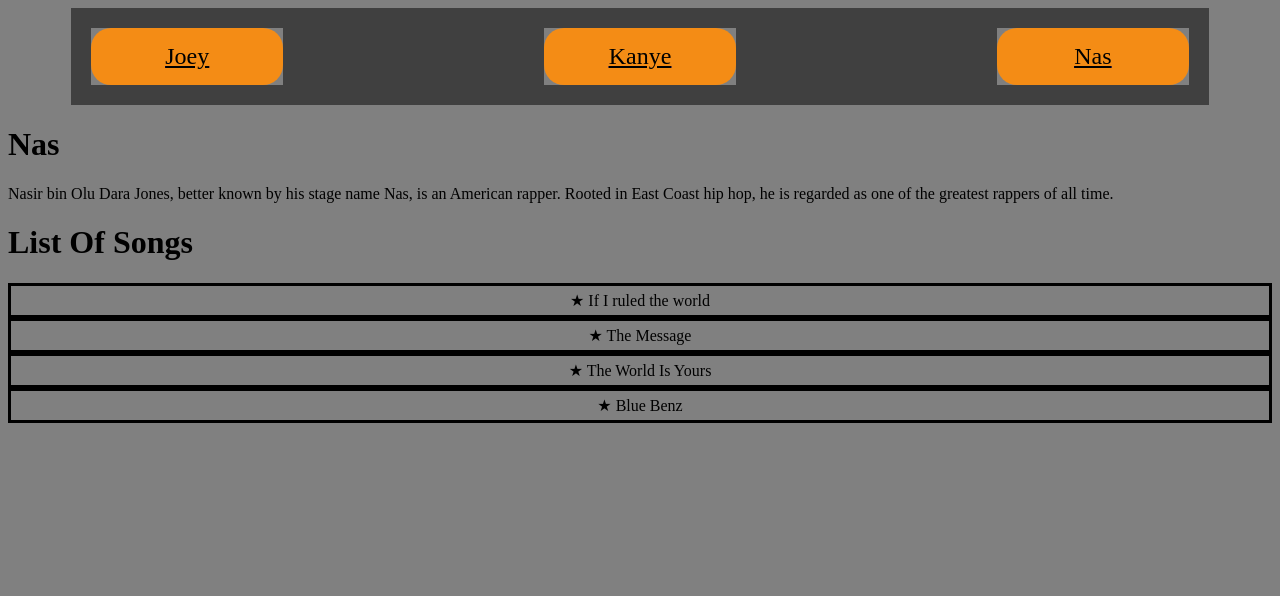
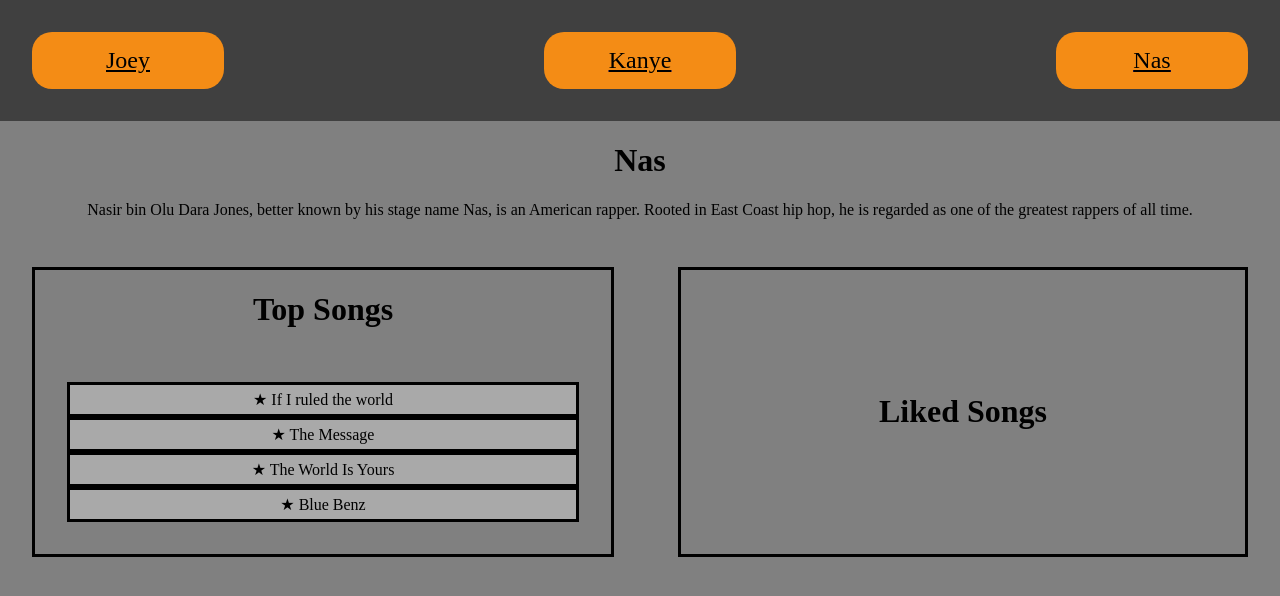
Before and after one commit to Leehamb99/music-project, a React (Create React App) app: page /Nas in a window 1280 px wide. Shown: the top 596 px of the page. Built offline with nearby package versions, Linux system fonts and the light colour scheme.

Commit message:
minor formatting

```diff
--- a/src/App.js
+++ b/src/App.js
@@ -9,7 +9,6 @@
     <>
         <Header />
         <Routes>
-            {/* <Route path="/" element= {<Home />}> </Route> */}
             <Route path="Joey" element= {<Joey />}> </Route>
             <Route path="Kanye" element= {<Kanye />}> </Route>
             <Route path="Nas" element= {<Nas />}> </Route>
--- /dev/null
+++ b/src/components/ArtistCard/index.js
@@ -0,0 +1,20 @@
+import React from 'react';
+import styled from 'styled-components';
+
+const Header = styled.div `
+    text-align: center;
+
+`
+
+
+const ArtistCard = (props) => {
+    return(
+        <Header>
+            <h1>{props.name}</h1>
+            <p>{props.description}</p>
+        </Header>
+    )
+
+}
+
+export default ArtistCard;
--- /dev/null
+++ b/src/components/CardSplitter/index.js
@@ -0,0 +1,11 @@
+import React from 'react'
+
+
+
+const CardSplitter = () => {
+  return (
+    <div>Top songs</div>
+  )
+}
+
+export default CardSplitter
--- /dev/null
+++ b/src/components/LikedSongs/index.js
@@ -0,0 +1,9 @@
+import React from 'react'
+
+const LikedSongs = () => {
+  return (
+    <div>LikedSongs</div>
+  )
+}
+
+export default LikedSongs
--- a/src/components/SongCard/SongCard.js
+++ /dev/null
@@ -1,15 +0,0 @@
-import React from 'react';
-
-
-const SongCard = (props) => {
-    return(
-        <div>
-            <h1>{props.name}</h1>
-            <p>{props.description}</p>
-            <h1>List Of Songs</h1>
-        </div>
-    )
-
-}
-
-export default SongCard;
--- a/src/components/SongSection/SongSection.js
+++ b/src/components/SongSection/SongSection.js
@@ -1,6 +1,8 @@
 import React from 'react';
 import styled from "styled-components";
 import { default as LikeButton } from '../LikeButton'
+
+
 
 const Song = styled.div`
     border-style: solid;
@@ -16,9 +18,7 @@
 const SongList = (props) => {
     return(
         <>
-
            <Song> <LikeButton /> {props.song} </Song>
-
         </>
     )
 }
--- a/src/components/index.js
+++ b/src/components/index.js
@@ -1,2 +1,4 @@
 export { default as SongList } from './SongSection/SongSection'
-export { default as SongCard } from './SongCard/SongCard'
+export { default as ArtistCard } from './ArtistCard'
+export { default as CardSplitter } from './CardSplitter'
+export { default as LikedSongs } from './LikedSongs'
--- a/src/layout/Header/index.js
+++ b/src/layout/Header/index.js
@@ -4,12 +4,12 @@
 
 const Navbar = styled.nav`
     display: flex;
+    flex-grow: 1;
     justify-content: space-between;
     font-size: 1.5rem;
     background-color: #404040;
-    padding: 20px;
-    margin-left: 5%;
-    margin-right: 5%;
+    padding: 2.5vw;
+
 `;
 
 const NavbarItem = styled.div`
--- a/src/pages/Joey/index.js
+++ b/src/pages/Joey/index.js
@@ -2,12 +2,36 @@
 import styled from 'styled-components'
 
 import { SongList } from '../../components';
-import { SongCard } from '../../components';
+import { ArtistCard } from '../../components';
+
+const BigContainer = styled.div`
+
+    display: flex;
+    flex-direction: row;
+
+
+`
+
 
 const Wrapper = styled.div`
     background: darkgrey;
     text-align: center;
+    width: 40vw;
+    margin: 2.5vw;
+    color: #f48c15;
 `;
+
+const Container = styled.div`
+    display: flex;
+    flex-direction: column;
+    justify-content: center;
+    align-items: center;
+    border-style: solid;
+    border-color: black;
+    text-align: center;
+    margin: 2.5vw;
+    width: 47.5vw;
+`
 
 
 const Joey = () => {
@@ -19,20 +43,32 @@
     }
 
     const renderSongs = (Artist.songs).map((song, idx) => {
-            return(
-                <SongList key = {idx} song= {song} />
+        return (
+            <SongList key={idx} song={song} />
         )
+
+
     })
-        return(
+    return (
         <>
 
-                <SongCard  name={Artist.name} description={Artist.description}/>
+            <ArtistCard name={Artist.name} description={Artist.description} />
+            <BigContainer>
+
+                <Container>
+                    <h1>Top Songs</h1>
                     <Wrapper>
 
                         {renderSongs}
 
                     </Wrapper>
 
+                </Container>
+                <Container>
+                    <h1>Liked Songs</h1>
+                </Container>
+
+            </BigContainer>
 
         </>
     )
--- a/src/pages/Kanye/index.js
+++ b/src/pages/Kanye/index.js
@@ -2,37 +2,72 @@
 import styled from 'styled-components'
 
 import { SongList } from '../../components';
-import { SongCard } from '../../components';
+import { ArtistCard } from '../../components';
+
+const BigContainer = styled.div`
+
+    display: flex;
+    flex-direction: row;
+
+
+`
+
 
 const Wrapper = styled.div`
     background: darkgrey;
     text-align: center;
-    width: 40%;
-    margin: 2.5%;
+    width: 40vw;
+    margin: 2.5vw;
     color: #f48c15;
 `;
+
+const Container = styled.div`
+    display: flex;
+    flex-direction: column;
+    justify-content: center;
+    align-items: center;
+    border-style: solid;
+    border-color: black;
+    text-align: center;
+    margin: 2.5vw;
+    width: 47.5vw;
+
+`
 
 
 const Kanye = () => {
     const Artist = {
         name: "Kanye",
-        songs: ["Good Morning", "Can't tell me nothing","All Falls Down"],
+        songs: ["Good Morning", "Can't tell me nothing", "All Falls Down"],
         description: "Ye, commonly known as Kanye West, is an American rapper, record producer, and fashion designer. He is widely regarded as one of the greatest and most influential hip hop musicians of all time, as well as one of the greatest musicians of his generation."
     }
 
     const renderSongs = (Artist.songs).map((song, idx) => {
-      return(
-          <SongList key = {idx} song= {song} />
+        return (
+            <SongList key={idx} song={song} />
         )
     })
-  return(
+    return (
         <>
 
-          <SongCard  name={Artist.name} description={Artist.description}/>
+            <ArtistCard name={Artist.name} description={Artist.description} />
+            <BigContainer>
+
+                <Container>
+                        <h1>Top Songs</h1>
                     <Wrapper>
                         {renderSongs}
 
                     </Wrapper>
+
+                </Container>
+                <Container>
+                    <h1>Liked Songs</h1>
+                    <Wrapper>
+
+                    </Wrapper>
+                </Container>
+            </BigContainer>
 
         </>
     )
--- a/src/pages/Nas/index.js
+++ b/src/pages/Nas/index.js
@@ -2,11 +2,36 @@
 import styled from 'styled-components'
 
 import { SongList } from '../../components';
-import { SongCard } from '../../components';
+import { ArtistCard } from '../../components';
+
+const BigContainer = styled.div`
+
+    display: flex;
+    flex-direction: row;
+
+
+`
+
 
 const Wrapper = styled.div`
     background: darkgrey;
     text-align: center;
+    width: 40vw;
+    margin: 2.5vw;
+    color: #f48c15;
+`;
+
+const Container = styled.div`
+    display: flex;
+    flex-direction: column;
+    justify-content: center;
+    align-items: center;
+    border-style: solid;
+    border-color: black;
+    text-align: center;
+    margin: 2.5vw;
+    width: 47.5vw;
+
 `;
 
 const Nas = () => {
@@ -16,18 +41,27 @@
         description: "Nasir bin Olu Dara Jones, better known by his stage name Nas, is an American rapper. Rooted in East Coast hip hop, he is regarded as one of the greatest rappers of all time."
     }
     const renderSongs = (Artist.songs).map((song, idx) => {
-      return(
-          <SongList key = {idx} song= {song} />
+        return (
+            <SongList key={idx} song={song} />
         )
     })
-  return(
+    return (
         <>
 
-          <SongCard  name={Artist.name} description={Artist.description}/>
+            <ArtistCard name={Artist.name} description={Artist.description} />
+            <BigContainer>
+
+                <Container>
+                <h1>Top Songs</h1>
                     <Wrapper>
 
                         {renderSongs}
                     </Wrapper>
+                </Container>
+                <Container>
+                    <h1>Liked Songs</h1>
+                </Container>
+            </BigContainer>
 
         </>
     )
--- a/src/style.css
+++ b/src/style.css
@@ -1,3 +1,5 @@
-* {
+body {
     background-color: grey;
+    margin: 0;
+
 }
```
Lines whose indentation alone changed are shown as unchanged.
